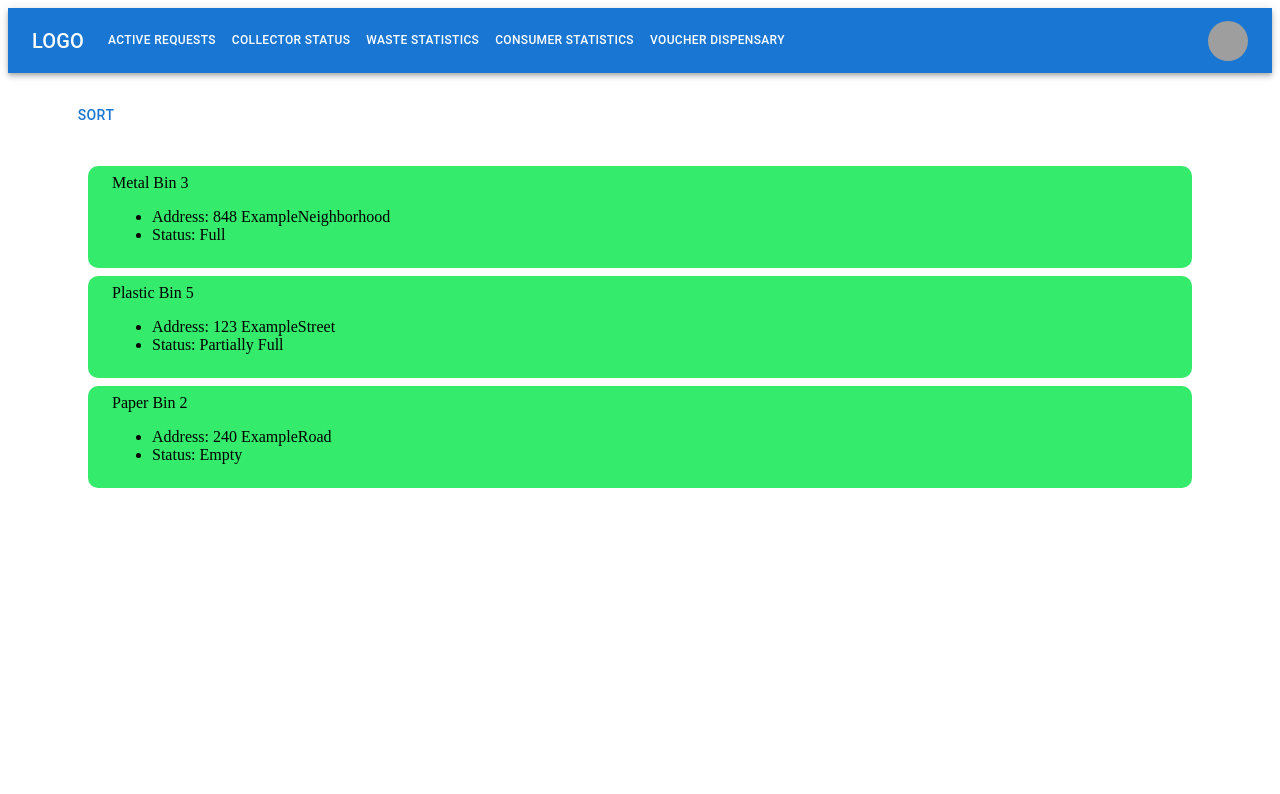
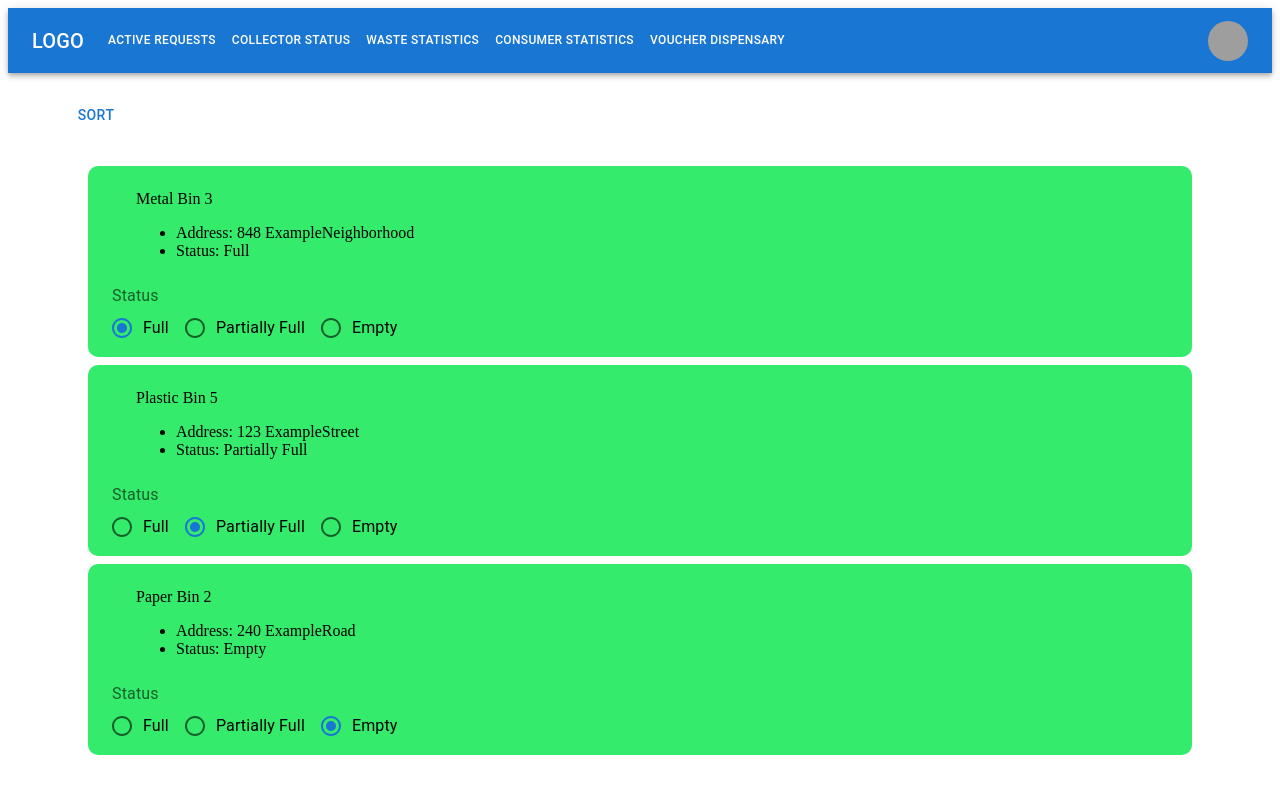
Before and after one commit to tuanle99/EWCE, a React (Create React App) app in the folder client/: page /ewce/ActiveRequests in a window 1280 px wide. Shown: the top 794 px of the page. Built offline with nearby package versions, Linux system fonts and the light colour scheme; grey boxes are pictures that could not be loaded.

Commit message:
Radio Button for Active Request
Modified Bin Container.js to have radio buttons inside the containers for ever waste bin

Needs dynamic information

```diff
--- a/client/src/components/BinContainer.js
+++ b/client/src/components/BinContainer.js
@@ -1,10 +1,40 @@
-import React from "react";
-import { Container } from "@mui/material";
+import React, { useState } from "react";
+import {
+  Container,
+  RadioGroup,
+  FormControl,
+  FormLabel,
+  FormControlLabel,
+  Radio
+} from "@mui/material";
 
 function BinContainer(props) {
   const { binNumber, binType, status, address } = props;
+  const [anchorEl, setAnchorEl] = useState(null);
+  const [state, setState] = useState({status});
+  const open = Boolean(anchorEl);
+  const handleClick = (event) => {
+    setAnchorEl(event.currentTarget);
+    switch (event.currentTarget.type) {
+      case "Full":
+        setState("Full");
+        break;
+      case "Partially Full":
+        setState("Partially Full");
+        break;
+      case "Empty":
+        setState("Empty");
+        break;
+      default:
+        break;
+    }
+  };
 
   return (
+    <Container
+      sx={{ mt: 1, p: 1 }}
+      style={{ backgroundColor: "#34eb6b", borderRadius: 10 }}
+    >
     <Container
       sx={{ mt: 1, p: 1 }}
       style={{ backgroundColor: "#34eb6b", borderRadius: 10 }}
@@ -15,6 +45,23 @@ function BinContainer(props) {
         {status != null ? <li>Status: {status}</li> : ""}
       </ul>
     </Container>
+      <FormControl>
+        <FormLabel id="demo-radio-buttons-group-label">Status</FormLabel>
+        <RadioGroup
+          row
+          aria-labelledby="demo-radio-buttons-group-label"
+          defaultValue={status}
+          name="radio-buttons-group"
+          anchorEl={anchorEl}
+          open={open}
+          OnClick={handleClick}
+        >
+          <FormControlLabel value="Full" control={<Radio />} label="Full" onClick={handleClick}/>
+          <FormControlLabel value="Partially Full" control={<Radio />} label="Partially Full" onClick={handleClick} />
+          <FormControlLabel value="Empty" control={<Radio />} label="Empty" onClick={handleClick}/>
+        </RadioGroup>
+      </FormControl>
+    </Container>
   );
 }
 
--- a/client/src/pages/ActiveRequests.js
+++ b/client/src/pages/ActiveRequests.js
@@ -1,6 +1,5 @@
 import React, { useState } from "react";
 import {
-  RadioGroup,
   Container,
   Button,
   Menu,
```
